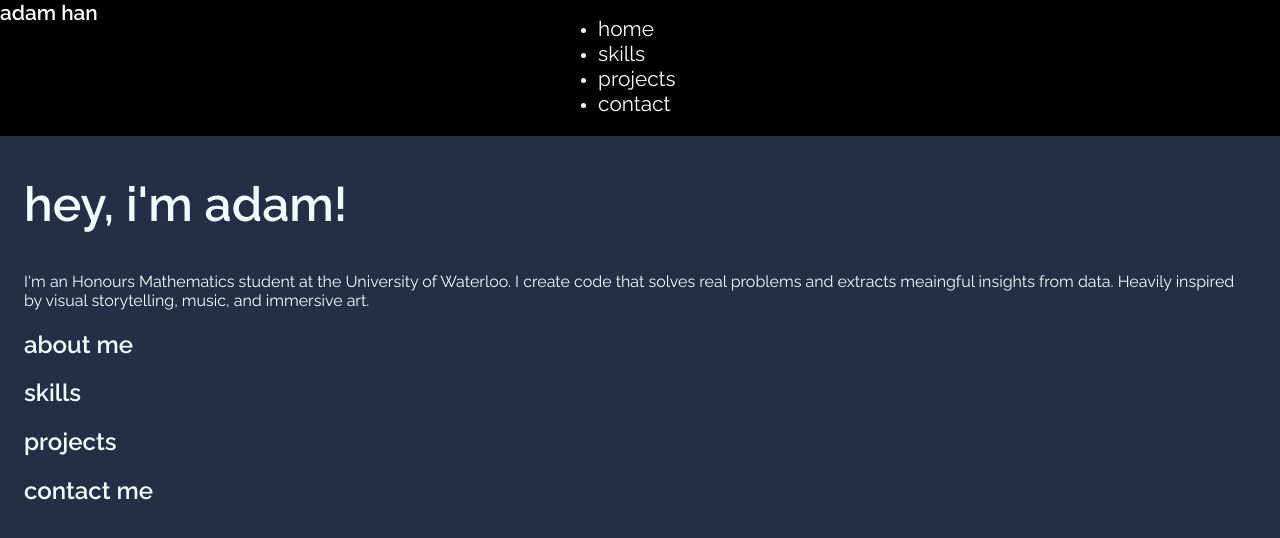
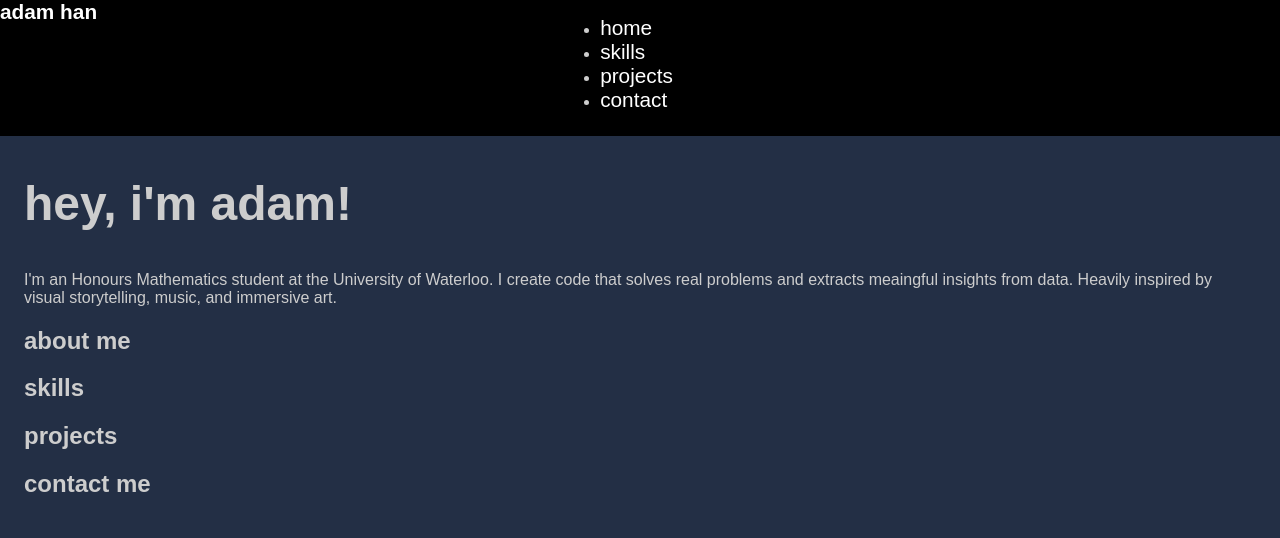
Before and after one commit to adam-han/personal-website, a plain HTML site: page index.html in a window 1280 px wide. Drawn offline with Linux system fonts and the light colour scheme; a web font is replaced by a local one.

Commit message:
changed font

```diff
--- a/css/main.scss
+++ b/css/main.scss
@@ -1,6 +1,6 @@
 body {
-    font-family: 'Raleway', sans-serif;
-    color: azure;
+    font-family: 'NTR', sans-serif;
+    color: rgb(205, 205, 205);
     background-color: rgb(50, 67, 99);
     margin: 0%;
 }
--- a/index.html
+++ b/index.html
@@ -6,7 +6,7 @@
     <meta name="viewport" content="width=device-width, initial-scale=1.0">
     <link rel="preconnect" href="https://fonts.googleapis.com">
     <link rel="preconnect" href="https://fonts.gstatic.com" crossorigin>
-    <link href="https://fonts.googleapis.com/css2?family=Raleway:ital,wght@0,300;0,400;0,600;1,400;1,700&display=swap" rel="stylesheet">
+    <link href="https://fonts.googleapis.com/css2?family=NTR&display=swap" rel="stylesheet">
     <link rel="stylesheet" href="./css/main.css">
     <title>adam han</title>
 </head>
```
Also changed, not shown: css/main.css, 1 other file.
